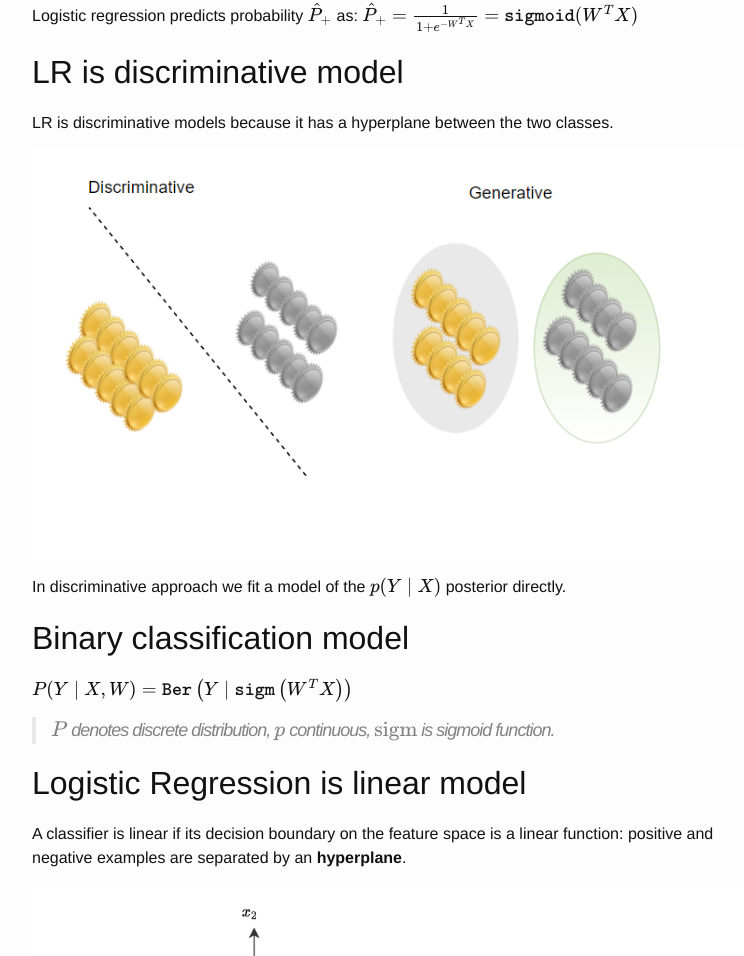
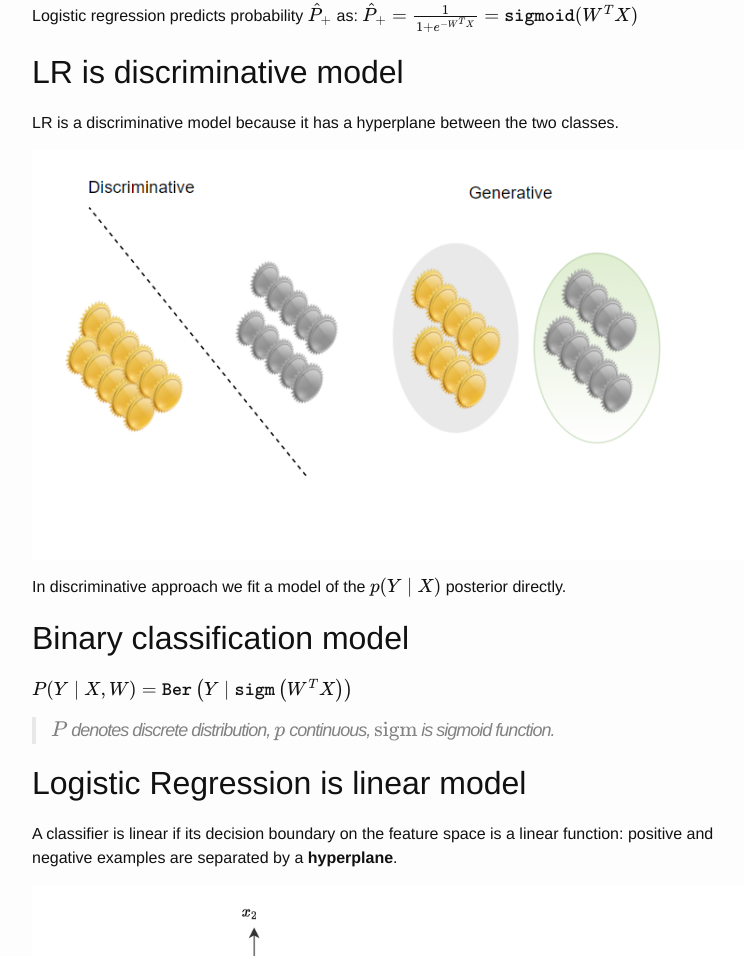
Before and after one commit to dejanbatanjac/dejanbatanjac.github.io, a Jekyll site: the page built from _posts/2020-07-29-LR.md, in a window 1280 px wide and 1400 px high, scrolled down 2706 px. Shown: the part 146-1102 px from the top of the window, without its empty margins (238-982 px from the left). Built offline with Jekyll 4.4.1, drawn with Linux system fonts in a browser that asks for light colours; formulas are drawn with MathJax 3; some of the changed text lies outside the part shown.

Commit message:
fix: spelling/typos in 2020-07-29-LR.md + update izveštaj.pdf
Report now 26 articles.

```diff
--- a/_posts/2020-07-29-LR.md
+++ b/_posts/2020-07-29-LR.md
@@ -5,10 +5,10 @@
 permalink: /logistic-regression
 ---
 
-Logistic regression is classification algorithm.
+Logistic regression is a classification algorithm.
 It assumes that the response variable only takes on two possible outcomes.
 
-## LR is supervised method
+## LR is a supervised method
 
 The following diagram describes the general supervised model:
 
@@ -75,7 +75,7 @@
 $$\hat P_{+}=\frac{1}{1+e^{-W^TX}}=\texttt{sigmoid}(W^TX)$$
 ## LR is discriminative model
 
-LR is discriminative models because it has a hyperplane between the two classes.
+LR is a discriminative model because it has a hyperplane between the two classes.
 
 ![generative vs. discriminative](/images/2022/06/discriminative.vs.generative.png)
 
@@ -91,12 +91,12 @@
 
 ## Logistic Regression is linear model
 
-A classifier is linear if its decision boundary on the feature space is a linear function: positive and negative examples are separated by an **hyperplane**.
+A classifier is linear if its decision boundary on the feature space is a linear function: positive and negative examples are separated by a **hyperplane**.
 
 ![Logistic Regression line](/images/2022/06/surface.png)
 
 
-Logistic regression outcome depends on the sum of the input features and parameters. The output cannot depend on the *product of features*, or features are independent of each other.
+Logistic regression outcome depends on the sum of the input features and parameters. The output cannot depend on the *product of features*, or the features are independent of each other.
 
 Logistic regression uses linear decision boundaries. Imagine you trained a logistic regression and obtained the coefficients $w_i$. You might want to classify a test record if $P(x) > 0.5$, where $x_{i} \in \mathbb{R}^{d}$.
 
```
Also changed, not shown: other parts of _posts/2020-07-29-LR.md (+1 -1 lines).
